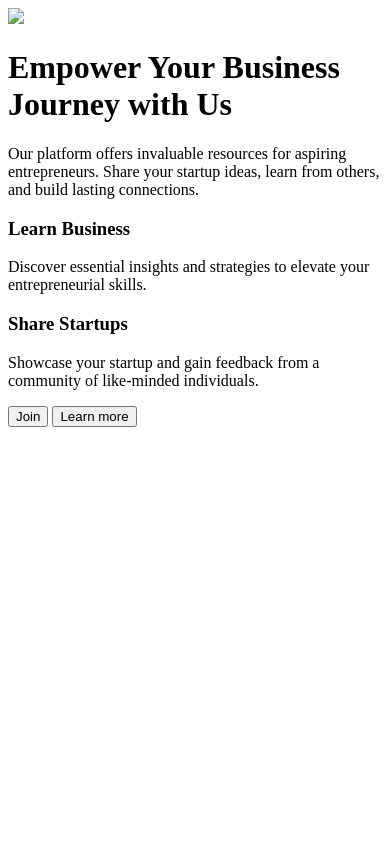
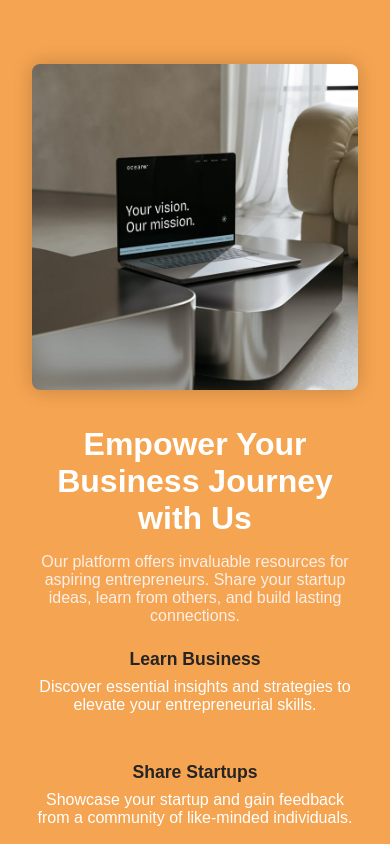
Before and after one commit to shavron88/shavron88, a plain HTML site: page about.html in a window 390 px wide. Shown: the top 844 px of the page. Drawn offline with Linux system fonts and the light colour scheme.

Commit message:
Updated index.html, about.html, services.html and added new images

```diff
--- a/about.html
+++ b/about.html
@@ -3,18 +3,136 @@
 <head>
   <meta charset="UTF-8" />
   <meta name="viewport" content="width=device-width, initial-scale=1.0"/>
-  <title>sandbox</title>
+  <title>About Us</title>
   <link rel="stylesheet" href="style.css" />
 </head>
+<link rel="icon" href="images/favicon.ico" type="image/x-icon">
+<style>
+  * {
+    margin: 0;
+    padding: 0;
+    box-sizing: border-box;
+  }
+  body {
+      font-family: Arial, sans-serif;
+      background-color: #F5A451;
+      color: white;
+  }
+  .hero-section {
+    padding: 4rem 2rem;
+  }
+  .hero-container {
+    display: flex;
+    flex-wrap: wrap;
+    align-items: center;
+    justify-content: center;
+    max-width: 1200px;
+    margin: auto;
+    gap: 2rem;
+}
+
+.hero-image img {
+  width: 100%;
+  max-width: 500px;
+  border-radius: 8px;
+  box-shadow: 0 0 20px rgba(0,0,0,0.2);
+}
+
+.hero-content {
+  max-width: 600px;
+}
+
+.hero-content h1 {
+  font-size: 2.5rem;
+  margin-bottom: 1rem;
+  color: #fff;
+}
+
+.hero-content p {
+  font-size: 1rem;
+  margin-bottom: 1.5rem;
+  color: #fcefe8;
+}
+
+.columns {
+  display: flex;
+  flex-direction: column;
+  gap: 1.5rem;
+  margin-bottom: 1.5rem;
+}
+
+.columns h3 {
+  font-size: 1.1rem;
+  margin-bottom: 0.5rem;
+  color: #262424;
+}
+
+.columns p {
+  color: white;
+}
+
+.buttons {
+  display: flex;
+  gap: 1rem;
+}
+
+.btn {
+  background-color: black;
+  color: white;
+  border: none;
+  padding: 0.7rem 1.5rem;
+  border-radius: 999px;
+  cursor: pointer;
+
+}
+
+.btn:hover {
+  background-color: #333;
+  cursor: pointer;
+  border-radius: 20px;
+}
+@media (max-width: 768px) {
+  .hero-container {
+    flex-direction: column;
+    text-align: center;
+  }
+
+  .hero-content h1 {
+    font-size: 2rem;
+  }
+
+  .columns {
+    flex-direction: column;
+    align-items: center;
+  }
+
+  .hero-image img {
+    max-width: 100%;
+    height: auto;
+  }
+
+  .buttons {
+    justify-content: center;
+    flex-wrap: wrap;
+  }
+
+  .btn {
+    width: 100%;
+    max-width: 200px;
+  }
+}
+
+</style>
 <body>
-  <div class="container">
-    <div class="image-box">
-      <img src="laptop.jpeg" />
+  <section class="hero-section">
+    <div class="hero-container">
+      <div class="hero-image">
+       <img src="images/laptop.jpeg" alt="laptop">
     </div>
-    <div class="content">
+    <div class="hero-content">
       <h1>Empower Your Business Journey with Us</h1>
       <p>Our platform offers invaluable resources for aspiring entrepreneurs. Share your startup ideas, learn from others, and build lasting connections.</p>
-      <div class="features">
+      <div class="columns">
         <div>
           <h3>Learn Business</h3>
           <p>Discover essential insights and strategies to elevate your entrepreneurial skills.</p>
@@ -25,10 +143,11 @@
         </div>
       </div>
       <div class="buttons">
-        <button>Join</button>
-        <button>Learn more</button>
+        <button class="btn">Join</button>
+          <button class="btn">Learn more</button>
       </div>
     </div>
   </div>
+</section>
 </body>
 </html>
```
Also changed, not shown: index.html (+54 -8 lines), services.html (+98 -11 lines), images/blog.png (added), images/laptop.jpeg (added), images/learning.png (added), images/showcase.png (added).
